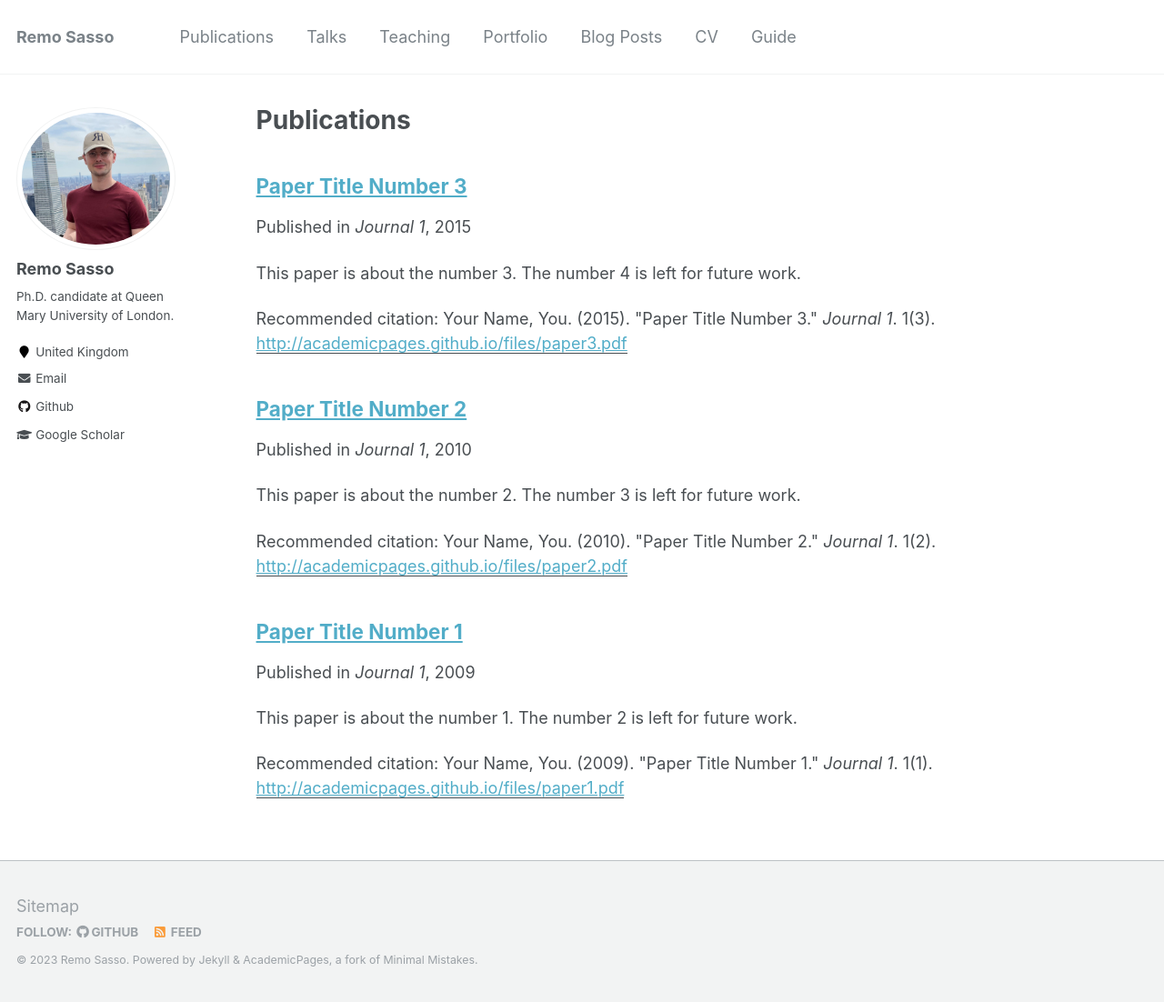
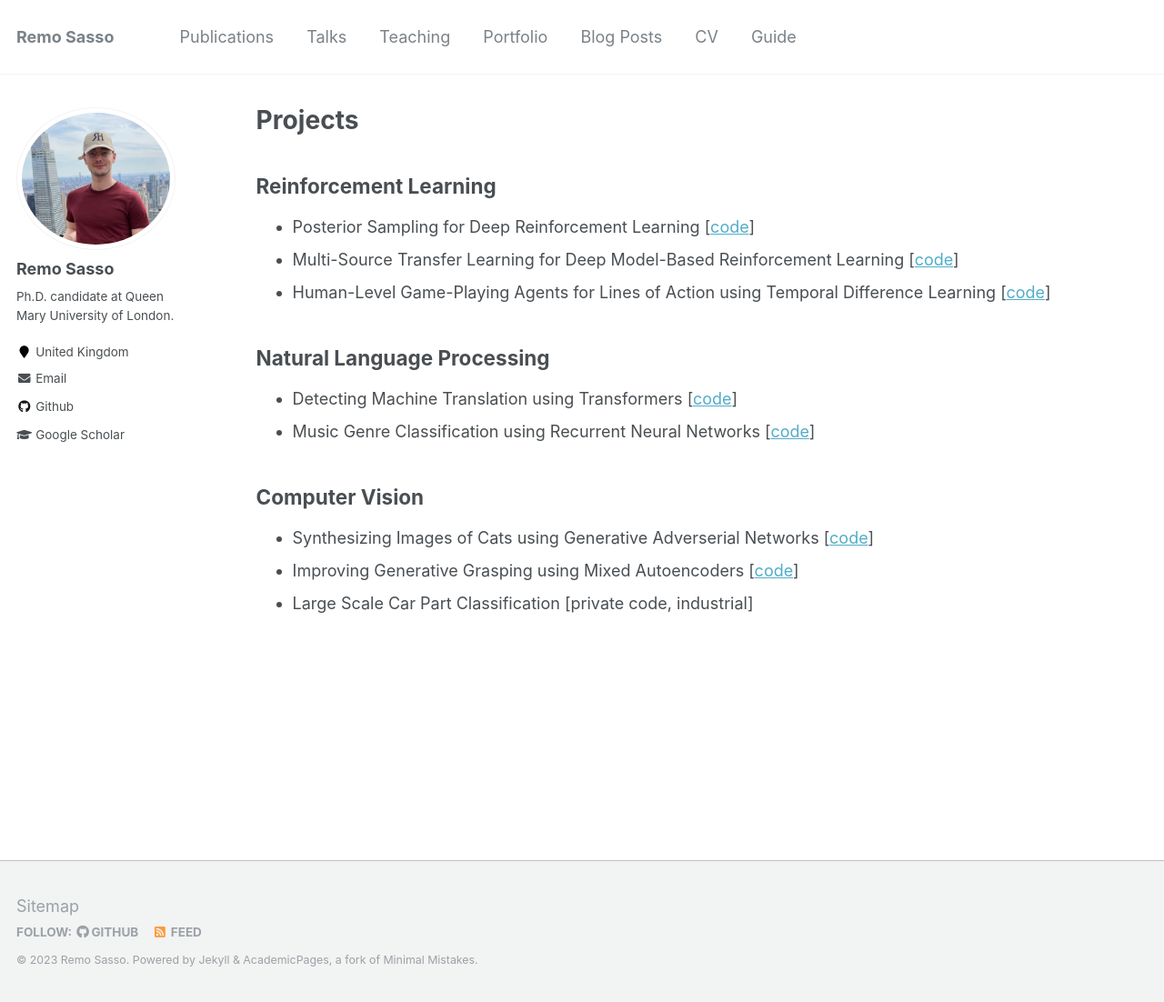
Before and after one commit to remosasso/remosasso.github.io, a Jekyll site: the page built from _pages/publications.md, in a window 1280 px wide and 1102 px high. Shown: the whole window at 91% size. Built offline with Jekyll 4.4.1, drawn with Linux system fonts in a browser that asks for light colours.

Commit message:
Update publications.md

```diff
--- a/_pages/publications.md
+++ b/_pages/publications.md
@@ -1,16 +1,23 @@
 ---
 layout: archive
-title: "Publications"
-permalink: /publications/
+title: "Projects"
+permalink: /projects/
 author_profile: true
 ---
 
-{% if author.googlescholar %}
-  You can also find my articles on <u><a href="{{author.googlescholar}}">my Google Scholar profile</a>.</u>
-{% endif %}
+Reinforcement Learning
+---
++ Posterior Sampling for Deep Reinforcement Learning [[code](https://github.com/remosasso/PSDRL)]
++ Multi-Source Transfer Learning for Deep Model-Based Reinforcement Learning [[code](https://github.com/remosasso/multi-source-TL-for-deep-MBRL)]
++ Human-Level Game-Playing Agents for Lines of Action using Temporal Difference Learning [[code](https://github.com/remosasso/Lines-of-Action-using-Reinforcement-Learning)]
 
-{% include base_path %}
+Natural Language Processing
+---
++ Detecting Machine Translation using Transformers [[code](https://github.com/remosasso/Detecting-MT-Text-using-BERT)]
++ Music Genre Classification using Recurrent Neural Networks [[code](https://github.com/remosasso/RNN-Music-Genre-Classification)]
 
-{% for post in site.publications reversed %}
-  {% include archive-single.html %}
-{% endfor %}
+Computer Vision
+---
++ Synthesizing Images of Cats using Generative Adverserial Networks [[code](https://github.com/remosasso/Generating-cats-with-GANs)]
++ Improving Generative Grasping using Mixed Autoencoders [[code](https://github.com/remosasso/Mixed-Autoencoders-for-Grasping)]
++ Large Scale Car Part Classification [private code, industrial]
```
